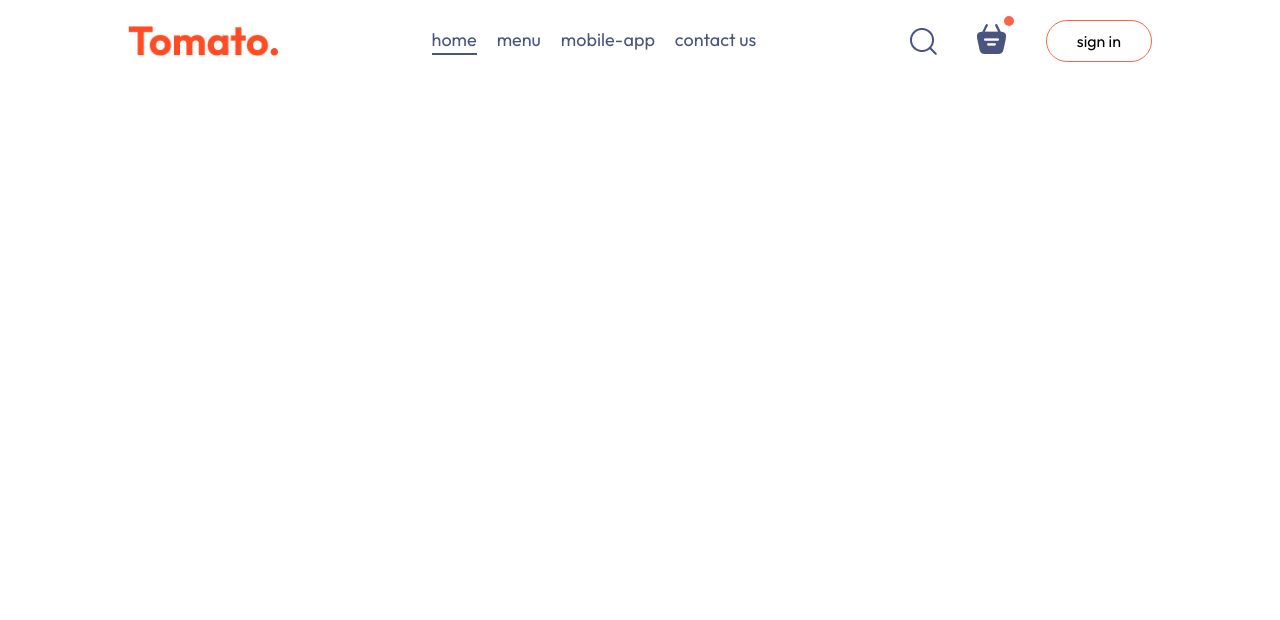
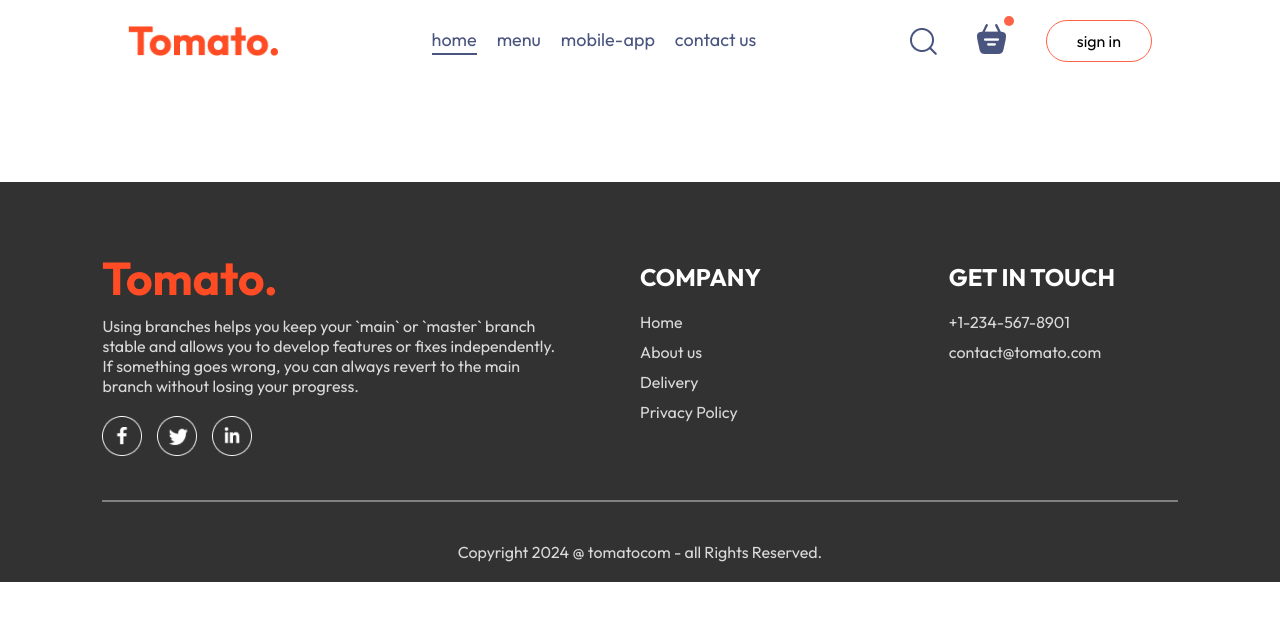
Before and after one commit to giovannad13/React-Food-Delivery, a React (Vite) app in the folder frontend/: page /order in a window 1280 px wide. Shown: the top 620 px of the page. Built offline with nearby package versions, Linux system fonts and the light colour scheme.

Commit message:
completed-menu

```diff
--- a/frontend/src/App.jsx
+++ b/frontend/src/App.jsx
@@ -1,5 +1,6 @@
 import React from 'react'
 import { Route, Routes } from 'react-router-dom'
+import Footer from './components/Footer/Footer'
 import Navbar from './components/Navbar/Navbar'
 import Cart from './pages/Cart/Cart'
 import Home from './pages/Home/Home'
@@ -7,17 +8,22 @@
 
 const App = () => {
   return (
-    <div className='app'>
+    <>
+      <div className='app'>
 
-      <Navbar />
+        <Navbar />
 
-      <Routes>
-        <Route path='/' element={<Home/>} />
-        <Route path='/cart' element={<Cart/>} />
-        <Route path='/order' element={<PlaceOrder/>} />
-      </Routes>
+        <Routes>
+          <Route path='/' element={<Home />} />
+          <Route path='/cart' element={<Cart />} />
+          <Route path='/order' element={<PlaceOrder />} />
+        </Routes>
 
-    </div>
+      </div>
+      <Footer />
+
+    </>
+
   )
 }
 
--- /dev/null
+++ b/frontend/src/components/Footer/Footer.css
@@ -0,0 +1,49 @@
+.footer{
+    color: #d9d9d9;
+    background-color: #323232;
+    display: flex;
+    flex-direction: column;
+    align-items: center;
+    gap: 20px;
+    padding: 20px 8vw;
+    padding-top: 80px;
+    margin-top: 100px;
+}
+
+.footer-content{
+    width: 100%;
+    display: grid;
+    grid-template-columns: 2fr 1fr 1fr;
+    gap: 80px;
+}
+
+.footer-content-left, .footer-content-right, .footer-content-center{
+    display: flex;
+    flex-direction: column;
+    align-items: start;
+    gap: 20px;
+}
+
+.footer-content-left li, .footer-content-right li, .footer-content-center li{
+    list-style: none;
+    margin-bottom: 10px;
+    cursor: pointer;
+}
+
+.footer-content-right h2, .footer-content-center h2{
+    color: white;
+}
+
+.footer-social-icons img{
+    width: 40px;
+    margin-right: 15px;
+
+}
+
+.footer hr{
+    width: 100%;
+    height: 2px;
+    margin: 20px 0px;
+    background-color: grey;
+    border: none;
+}
--- /dev/null
+++ b/frontend/src/components/Footer/Footer.jsx
@@ -0,0 +1,46 @@
+import React from 'react'
+import { assets } from '../../assets/assets'
+import './Footer.css'
+
+const Footer = () => {
+  return (
+    <div className='footer' id='footer'>
+
+    <div className="footer-content">
+        <div className="footer-content-left">
+            <img src={assets.logo} alt="" />
+            <p>Using branches helps you keep your `main` or `master` branch stable and allows you to develop features or fixes independently. If something goes wrong, you can always revert to the main branch without losing your progress.</p>
+            <div className="footer-social-icons">
+                <img src={assets.facebook_icon} alt="" />
+                <img src={assets.twitter_icon} alt="" />
+                <img src={assets.linkedin_icon} alt="" />
+            </div>
+        </div>
+
+        <div className="footer-content-center">
+            <h2>COMPANY</h2>
+            <ul>
+                <li>Home</li>
+                <li>About us</li>
+                <li>Delivery</li>
+                <li>Privacy Policy</li>
+            </ul>
+        </div>
+
+        <div className="footer-content-right">
+            <h2>GET IN TOUCH</h2>
+            <ul>
+                <li>+1-234-567-8901</li>
+                <li>contact@tomato.com</li>
+            </ul>
+        </div>
+    </div>
+    <hr />
+    <p className="footer-copyright">
+        Copyright 2024 @ tomatocom - all Rights Reserved.
+    </p>
+    </div>
+  )
+}
+
+export default Footer
```
